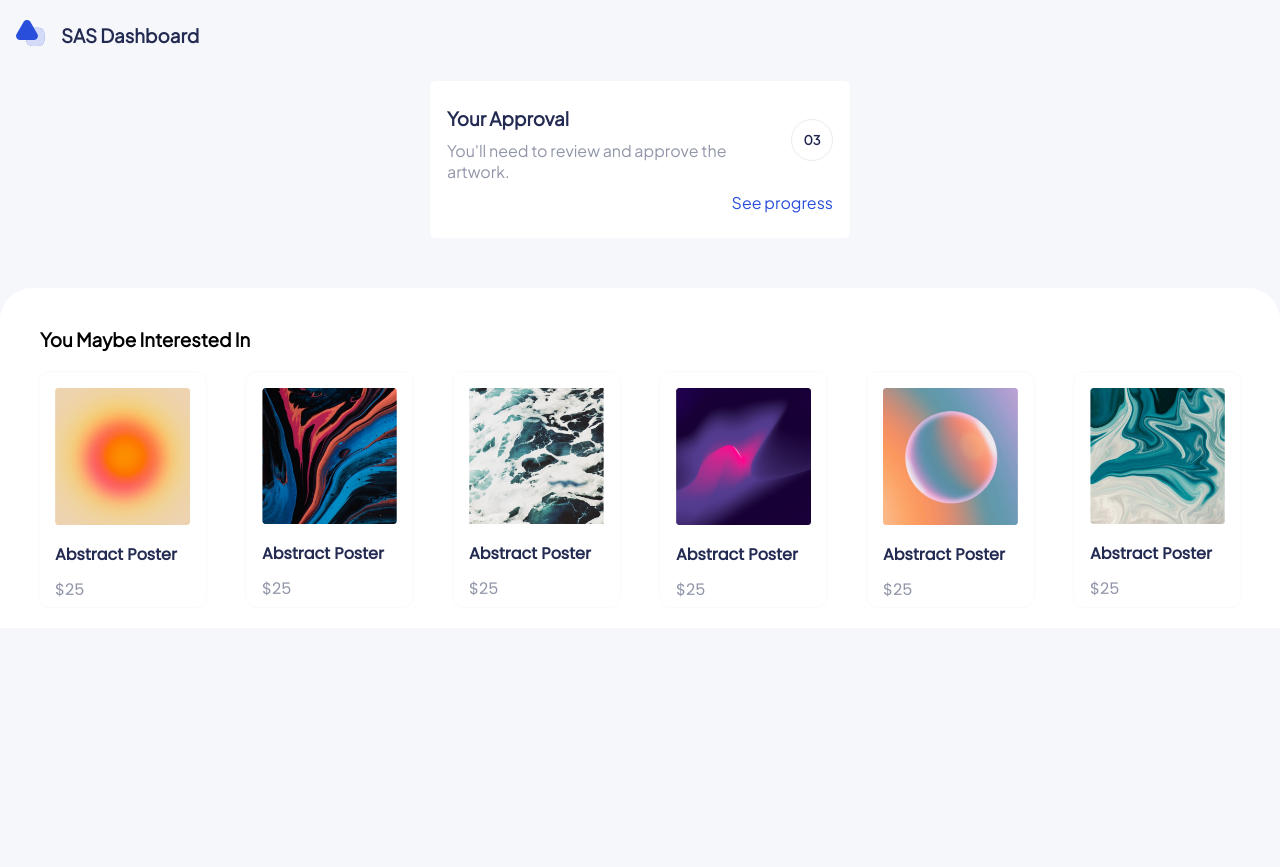
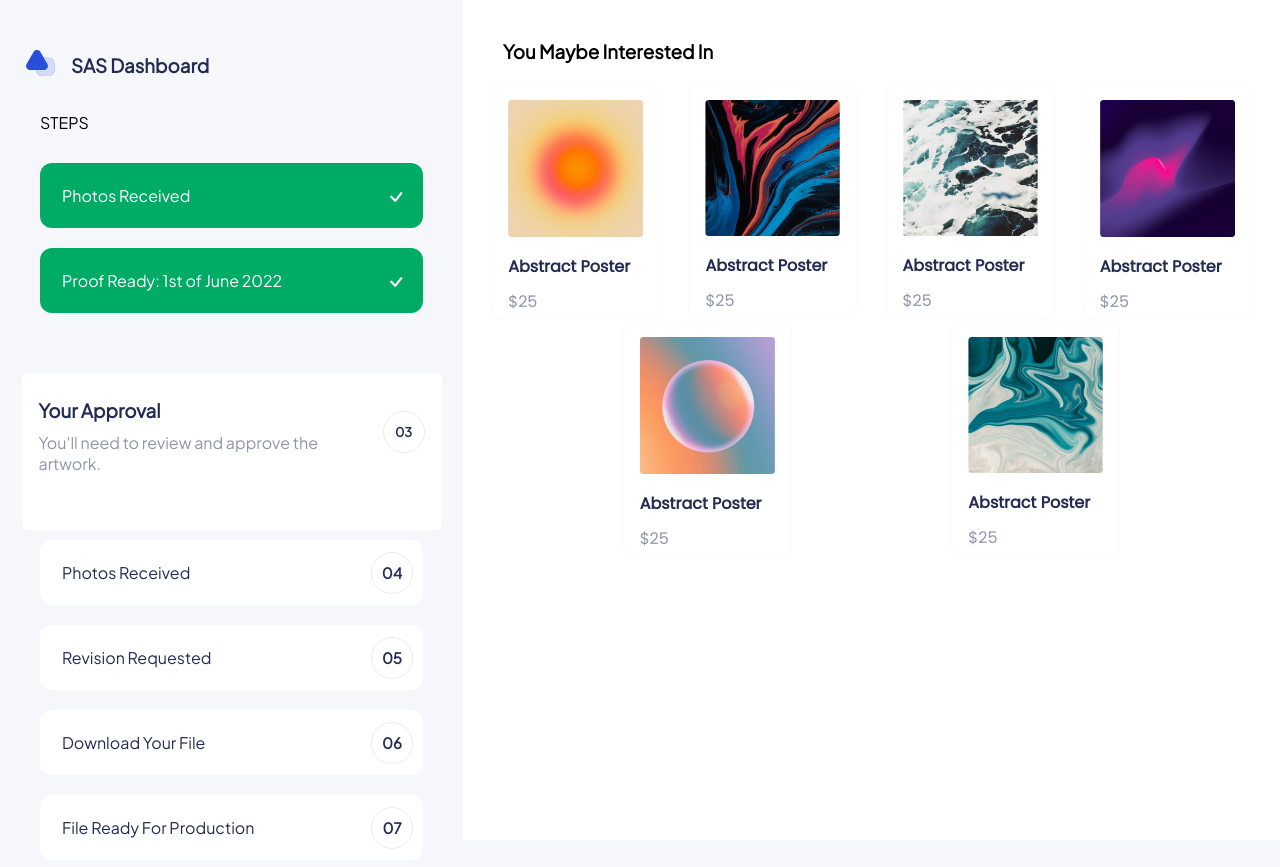
Before and after one commit to kde-neon/New-UI, a plain HTML site: page index.html in a window 1280 px wide. Before the commit the page ends 800 px from the top, so only its background shows below. Drawn offline with Linux system fonts and the light colour scheme.

Commit message:
Large Devices 🎉

```diff
--- a/css/robust.css
+++ b/css/robust.css
@@ -51,10 +51,16 @@
     justify-content: space-evenly;
 }
 
+/* Justify content */
+.jcfe {
+    justify-content: flex-end;
+}
+
 /* Flex direction column */
 .fdc {
     flex-direction: column;
 }
+
 
 /* Overflow */
 .ovx-a {
@@ -154,6 +160,14 @@
 .down {
     bottom: -100% !important;
     transition: all .3s ease;
+}
+
+/* Large screen display none */
+
+@media only screen and (min-width: 651px) {
+    .L-dn {
+        display: none !important;
+    }
 }
 
 /* Title */
--- a/index.html
+++ b/index.html
@@ -19,7 +19,7 @@
 
     <div class="dashboard">
 
-        <div class="flex ac plus top pr left min-wid">
+        <div class="flex L-dn ac plus top pr left min-wid">
             <div class="icon zi-1">
                 <img src="./assets/svg/logog.svg" alt="" srcset="">
             </div>
@@ -27,7 +27,7 @@
         </div>
 
         <!-- Approval card container -->
-        <div class="flex jc plus">
+        <div class="L-dn flex jc plus">
 
             <!-- Card container -->
             <div class="card mt_50">
@@ -41,7 +41,7 @@
                     </div>
                 </div>
                 <!-- See progress button -->
-                <div class="flex mtb jr">
+                <div class="flex mtb jcfe">
                     <span onclick="show_step(this)" class="cb">See progress</span>
                 </div>
             </div>
@@ -137,9 +137,18 @@
         <div class="step down width zi plus pf">
 
             <!-- Swipe -->
-            <div class="flex ac jc">
+            <div class="L-dn flex ac jc">
                 <div class="swip"></div>
             </div>
+
+            <div class="flex mtb ml-10 ac plus top pr left min-wid">
+                <div class="icon zi-1">
+                    <img src="./assets/svg/logog.svg" alt="" srcset="">
+                </div>
+                <h3 class="left pr cgy">SAS Dashboard</h3>
+            </div>
+
+            <br>
 
             <div class="intrested-title plus">STEPS</div>
 
--- a/style.css
+++ b/style.css
@@ -94,3 +94,62 @@ body {
     display: none;
     background: #000000;
 }
+
+/* Responsive large device */
+@media only screen and (min-width: 651px) {
+
+    /* sugation */
+    .sugation {
+        top: 0;
+        right: 0px;
+        border-radius: 0;
+        margin: 0 !important;
+        width: 100% !important;
+        height: 100vh !important;
+        position: relative;
+    }
+
+    /* Dashboard */
+    .dashboard {
+        display: flex;
+        align-items: flex-start;
+        flex-direction: row-reverse;
+        justify-content: space-between;
+    }
+
+    .step {
+        top: 0px;
+        left: 0px;
+        width: 90%;
+        position: relative;
+        height: fit-content;
+        max-width: 463px;
+        overflow-x: hidden;
+        background: #F5F7FB;
+        border-radius: 0 !important;
+    }
+
+    .ovx-a {
+        overflow-x: hidden;
+    }
+
+    .poster {
+        display: flex;
+        flex-direction: column;
+        justify-content: center;
+        align-items: flex-start;
+        padding: 24px;
+        gap: 24px;
+        width: 304.75px;
+        height: 368px;
+
+        background: #FFFFFF;
+        border-radius: 12px;
+
+        /* Inside auto layout */
+
+        flex: none;
+        order: 0;
+        flex-grow: 1;
+    }
+}
```
